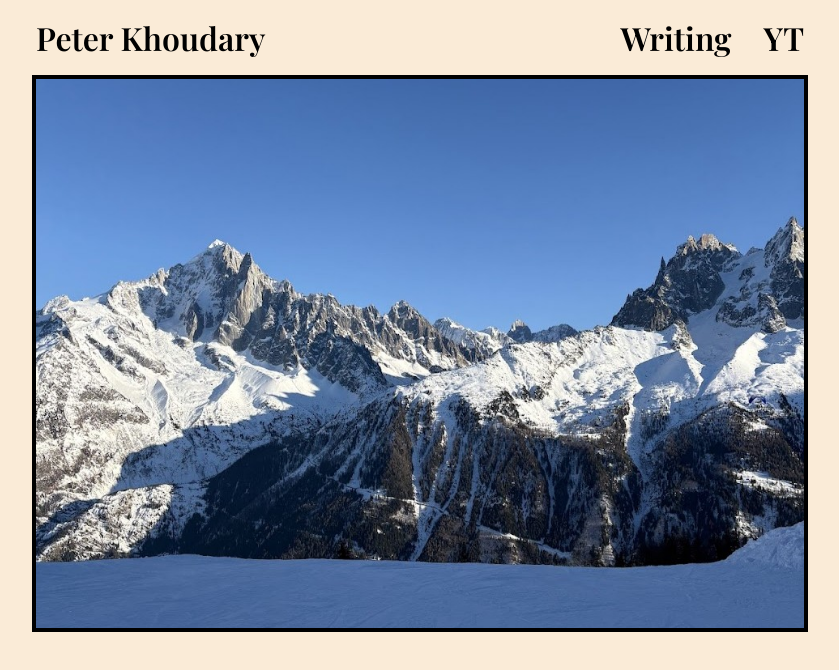
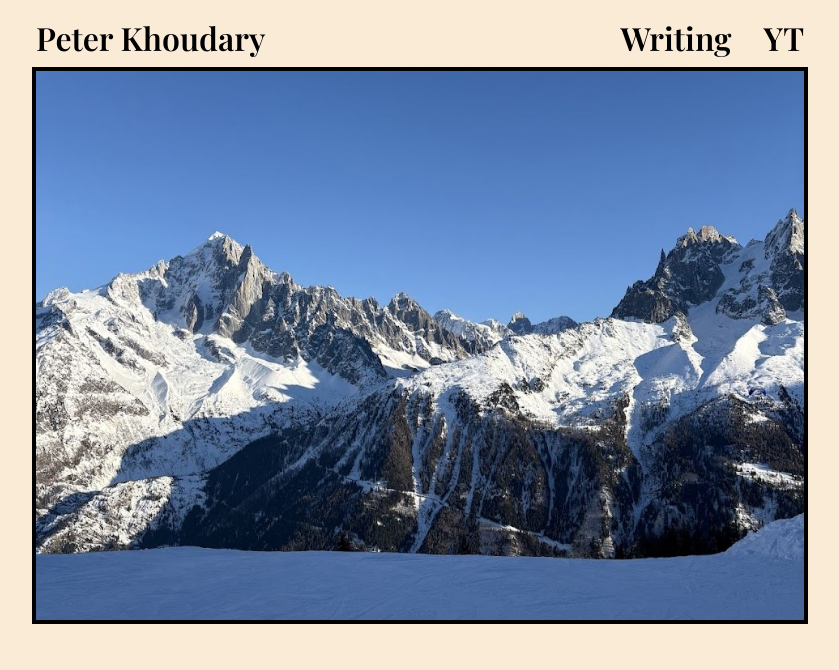
Before and after one commit to PeterKhoudary/PeterKhoudary.github.io, a Vue app: page / in a window 1280 px wide. Shown: the top 670 px of the page, without its empty margins (220-1059 px from the left). Built offline with nearby package versions, Linux system fonts and the light colour scheme; a web font is replaced by a local one.

Commit message:
undid padding changes

```diff
--- a/src/App.vue
+++ b/src/App.vue
@@ -40,7 +40,7 @@ import { RouterLink, RouterView } from 'vue-router'
   position: sticky;
   top: 0;
   background-color: antiquewhite;
-  padding: min(1vh, 1vw) 0rem min(2vh, 2vw);
+  padding: min(1vh, 1vw) 0rem;
 }
 
 .navTab {
```
